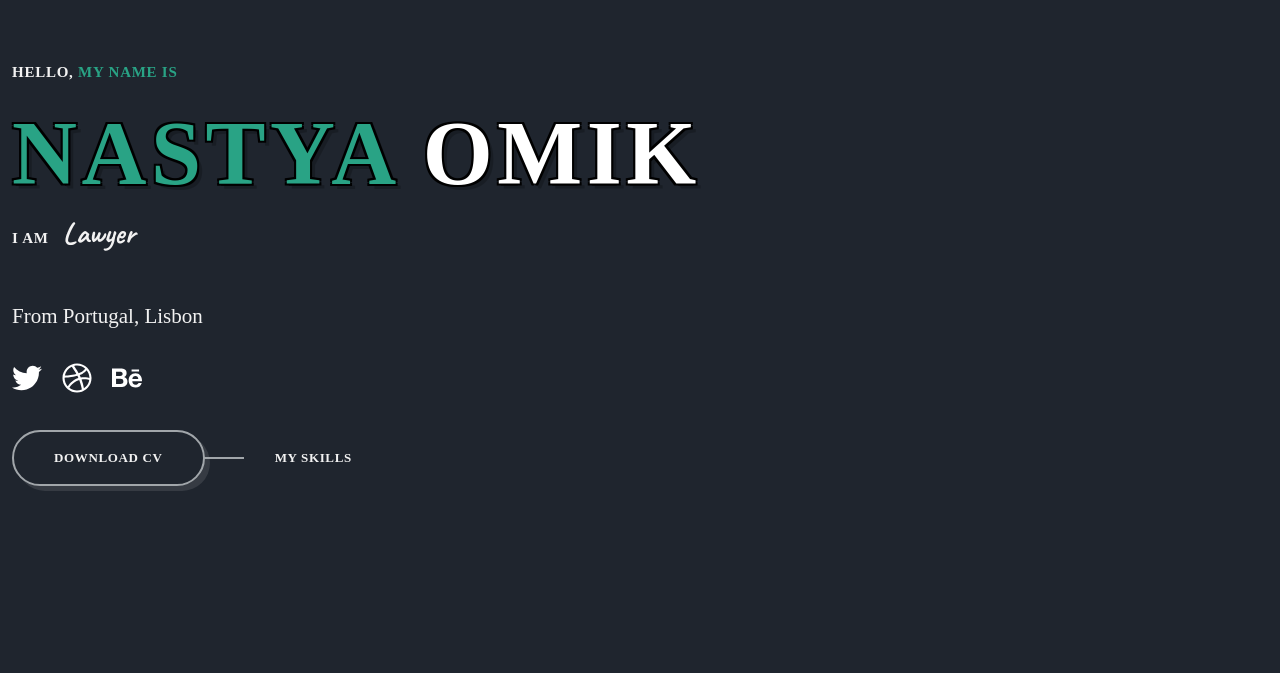
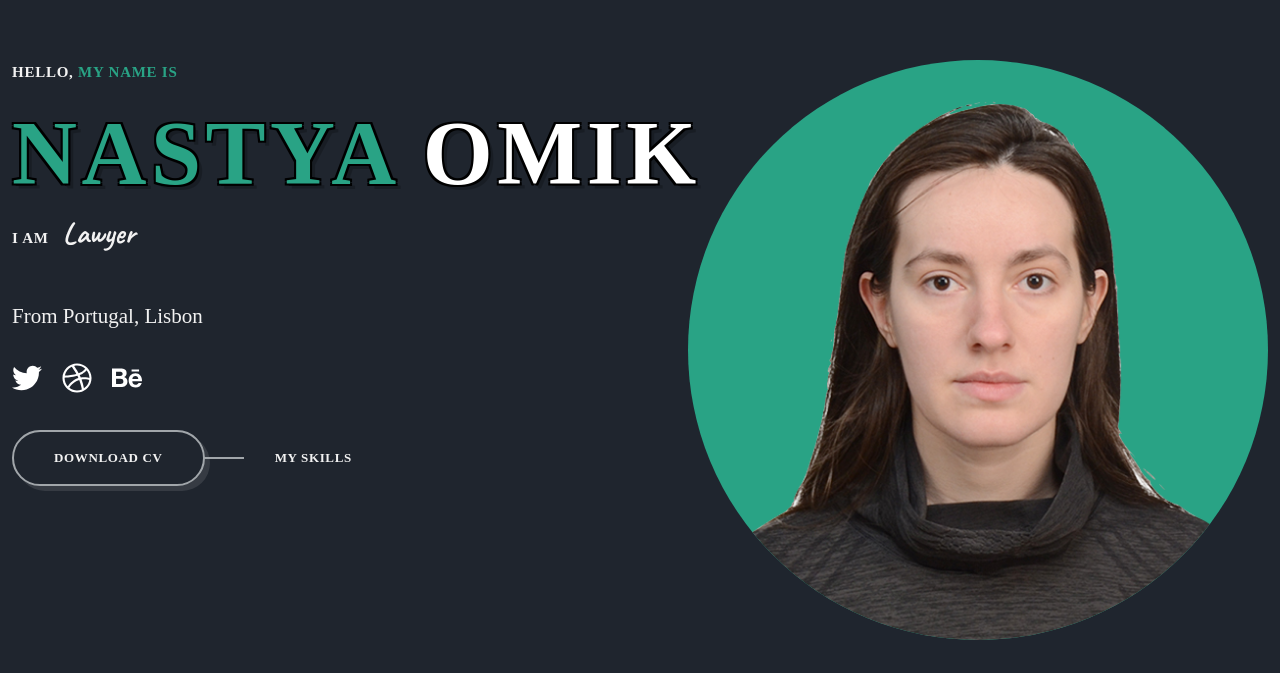
Before and after one commit to permikov/permikov.github.io, a React (Create React App) app: page / in a window 1280 px wide. Shown: the part 127-800 px from the top of the page. Built offline with nearby package versions, Linux system fonts and the light colour scheme.

Commit message:
Add image

```diff
--- a/src/App.css
+++ b/src/App.css
@@ -156,3 +156,25 @@ img {
   height: 2px;
   background-color: var(--border-color);
 }
+
+.home__img-wrapper {
+  position: absolute;
+  top: 0;
+  right: 12px;
+  width: 100%;
+  max-width: 580px;
+}
+
+.home__banner {
+  background-color: var(--primary-color);
+  padding-bottom: 100%;
+  border-radius: 50%;
+}
+
+.home__profile {
+  position: absolute;
+  top: 0;
+  height: 580px;
+  border-radius: 500px;
+  object-fit: cover;
+}
--- a/src/components/home/Home.jsx
+++ b/src/components/home/Home.jsx
@@ -15,6 +15,11 @@ export const Home = () => {
             <p className='home__job'>
                 <span className='text-cs'>I Am</span> <b>Lawyer</b>
             </p>
+            <div className='home__img-wrapper'>
+                <div className='home__banner'>
+                    <img src={profileImg} alt='' className='home__profile'></img>
+                </div>
+            </div>
             <p className='home__text'>
                 From Portugal, Lisbon
             </p>
--- a/src/components/home/home.css
+++ b/src/components/home/home.css
@@ -7,6 +7,7 @@
 
 .home__container {
     width: 100%;
+    position: relative;
 }
 
 .home__subtitle,
```
Also changed, not shown: src/asserts/profile.png.
